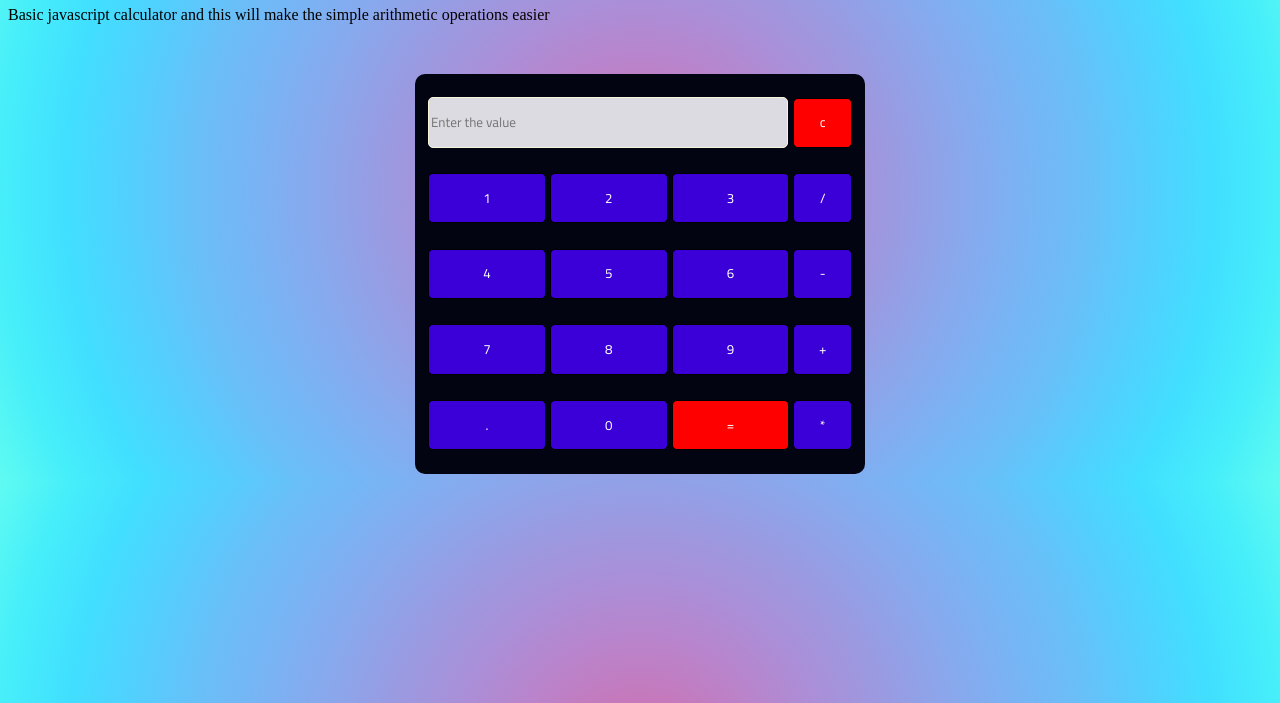
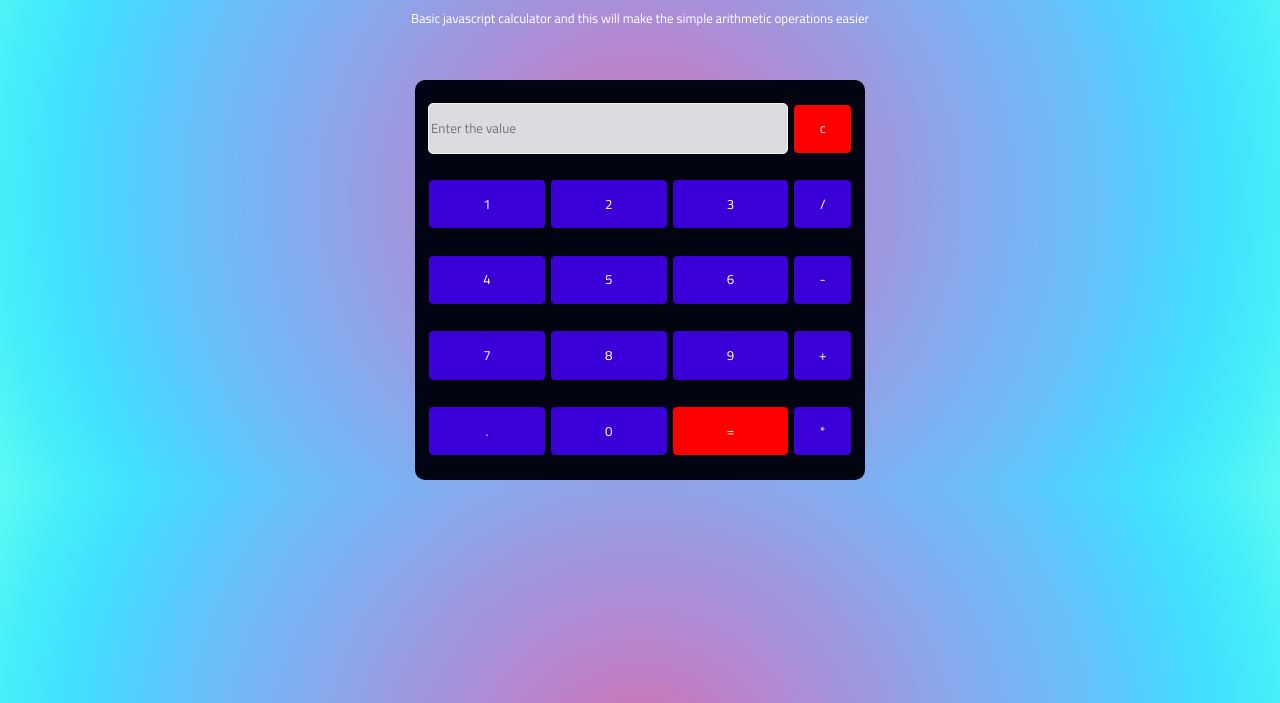
Before and after one commit to Mustak891/guvi-day19-assignment-2-calculator, a plain HTML site: page index.html in a window 1280 px wide. Shown: the part 97-800 px from the top of the page. Drawn offline with Linux system fonts and the light colour scheme.

Commit message:
Update style.css

```diff
--- a/style.css
+++ b/style.css
@@ -30,20 +30,29 @@
     border-radius: 5px;
     height: 70%;
     outline: none;
-   }
+}
 
-   body{
+body {
     background-image: radial-gradient(circle, #d16ba5, #c777b9, #ba83ca, #aa8fd8, #9a9ae1, #8aa7ec, #79b3f4, #69bff8, #52cffe, #41dfff, #46eefa, #5ffbf1);
-   }
+}
 
-.button:hover{
+.button:hover {
     color: palevioletred;
-}.button:active {
+}
+
+.button:active {
     background-color: palevioletred;
-    box-shadow: 0 5px  skyblue;
+    box-shadow: 0 5px skyblue;
     transform: translateY(2px);
-}h1{
+}
+
+h1 {
     text-align: center;
     font-family: 'Cairo', sans-serif;
-    color: white ;
+    color: white;
+}p{
+    text-align: center;
+    font-family: 'Cairo', sans-serif;
+    color: white;
+    font-size: small;
 }
```
